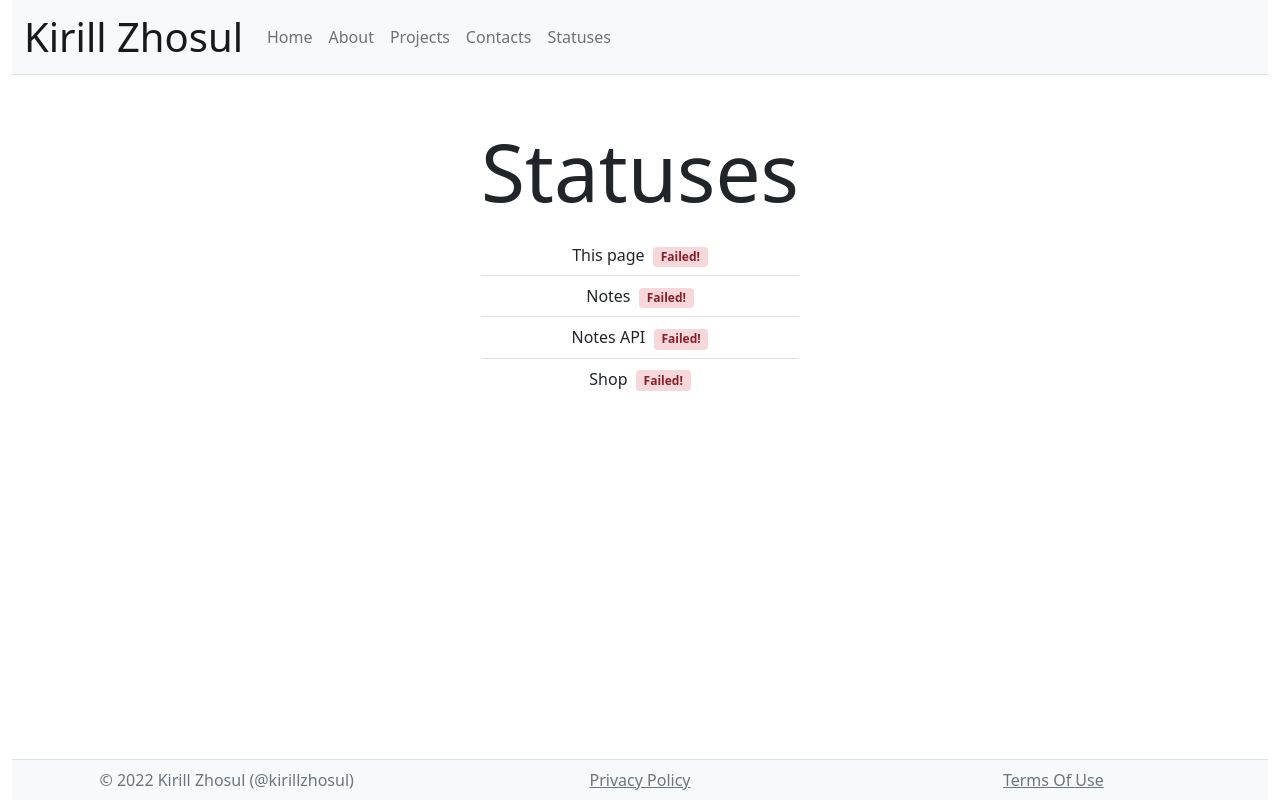
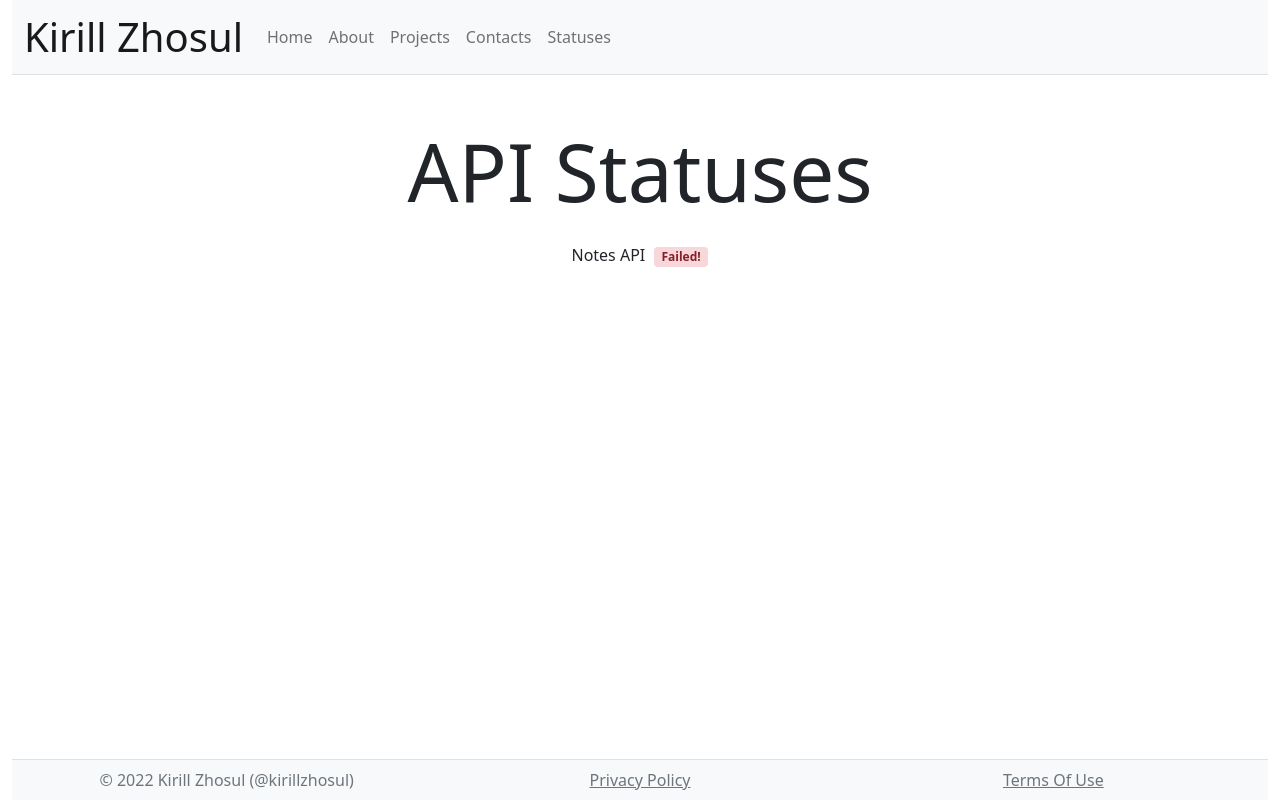
Before and after one commit to kirillzhosul/frontend, a React (Create React App) app in the folder src/page/: page /status in a window 1280 px wide. Built offline with nearby package versions, Linux system fonts and the light colour scheme; no server answers.

Commit message:
Move to only API changes (as CORS)

```diff
--- a/src/page/src/pages/StatusPage.js
+++ b/src/page/src/pages/StatusPage.js
@@ -6,7 +6,7 @@ const StatusBadge = function ({url, label}){
 
     useEffect(() => {
         fetch(url, {
-            mode: "no-cors"
+            mode: "cors"
         }).then(() => {
             setIsLoading(false);
             setIsSuccess(true);
@@ -32,13 +32,10 @@ const StatusPage = function(){
         <div className="row justify-content-center">
             <div className="col-md-auto">
                 <div className="display-1 mt-5 mb-3">
-                   Statuses
+                   API Statuses
                 </div>
                 <ul class="list-group list-group-flush">
-                    <StatusBadge label="This page" url="https://kirillzhosul.site"/>
-                    <StatusBadge label="Notes" url="https://notes.kirillzhosul.site"/>
                     <StatusBadge label="Notes API" url="https://notes.kirillzhosul.site/api"/>
-                    <StatusBadge label="Shop" url="https://shop.kirillzhosul.site"/>
                 </ul>
             </div>
         </div>
```
